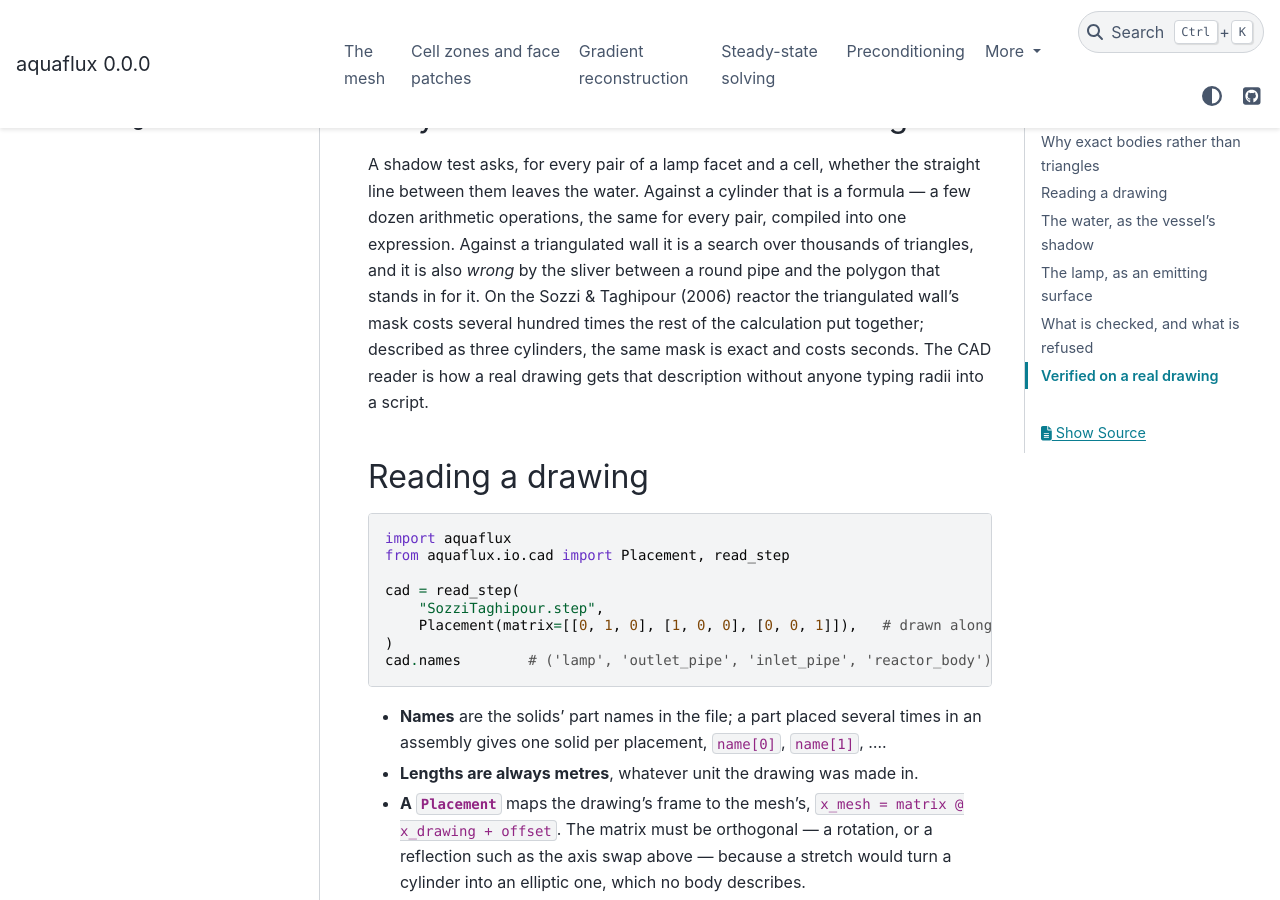
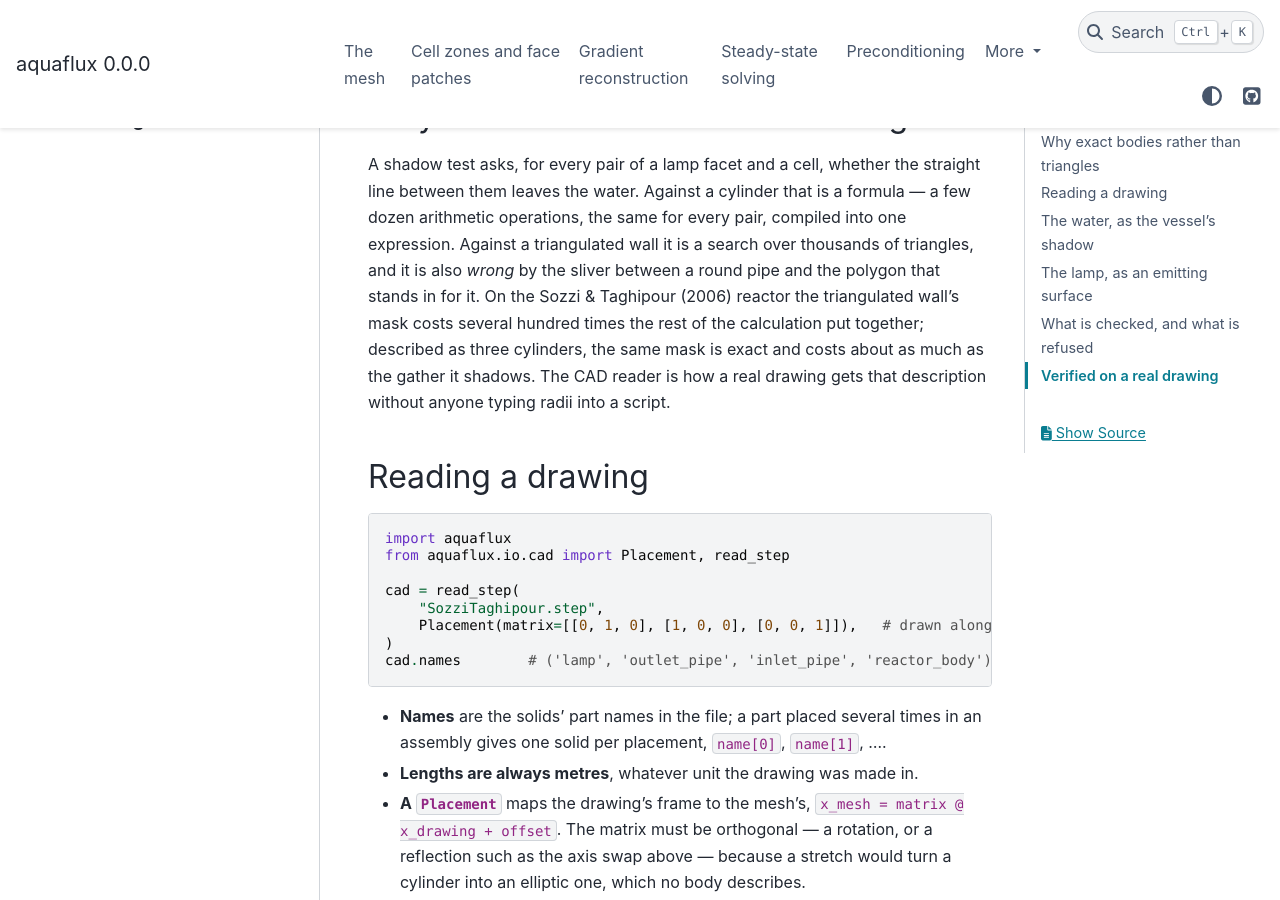
Before and after one commit to DeGrootResearchGroup/aquaflux, a Sphinx documentation site: the page built from docs/cad_geometry.md, in a window 1280 px wide and 900 px high, scrolled down 671 px. Built offline with Sphinx 7.4.7 and the PyData theme 0.15.4, drawn with Linux system fonts in a browser that asks for light colours.

Commit message:
docs(cad): the primitive mask costs about the gather, not seconds, at mesh scale
Co-Authored-By: Claude Opus 5.5 <noreply@anthropic.com>

```diff
--- a/docs/cad_geometry.md
+++ b/docs/cad_geometry.md
@@ -25,8 +25,8 @@ same for every pair, compiled into one expression. Against a triangulated wall i
 thousands of triangles, and it is also *wrong* by the sliver between a round pipe and the polygon
 that stands in for it. On the Sozzi & Taghipour (2006) reactor the triangulated wall's mask costs
 several hundred times the rest of the calculation put together; described as three cylinders, the
-same mask is exact and costs seconds. The CAD reader is how a real drawing gets that description
-without anyone typing radii into a script.
+same mask is exact and costs about as much as the gather it shadows. The CAD reader is how a real
+drawing gets that description without anyone typing radii into a script.
 
 ## Reading a drawing
 
```
